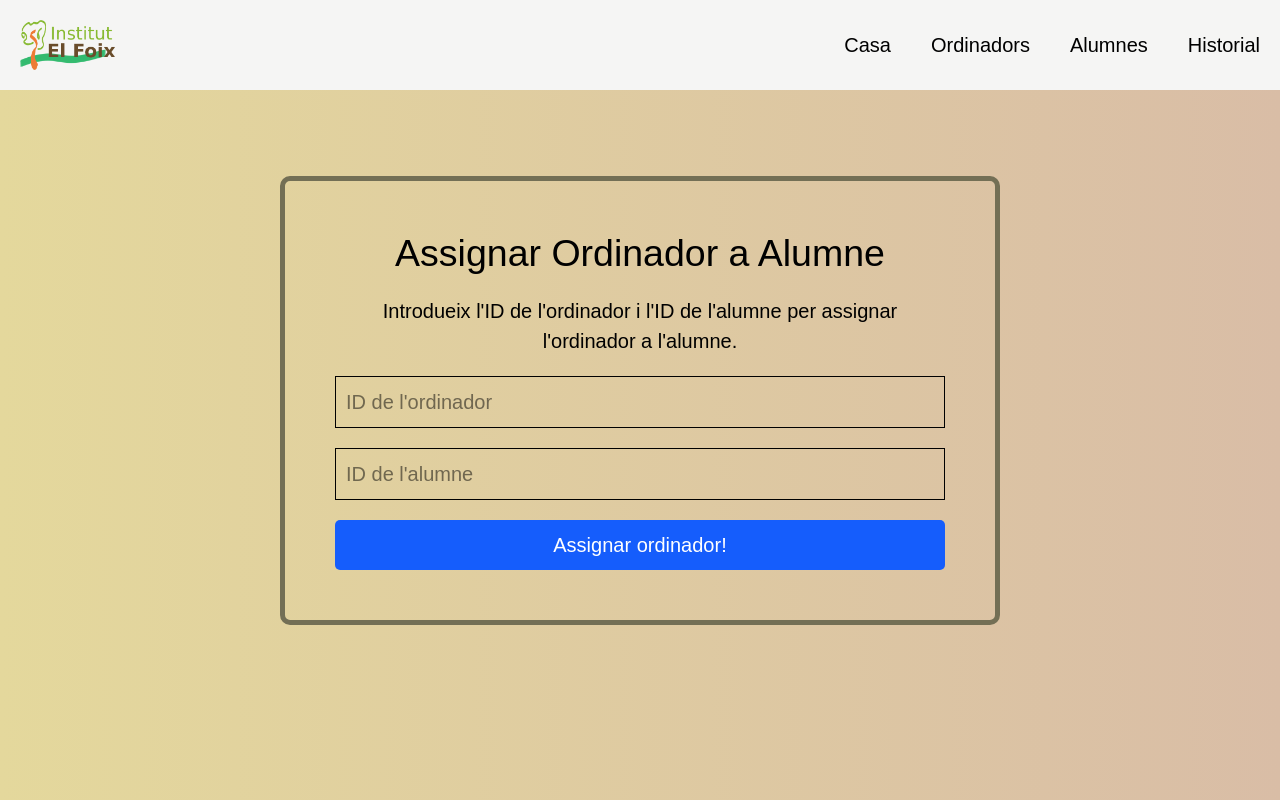
After one commit to GthbHatim/TREC2027, a Flask app: page /assignar/html/form in a window 1280 px wide. The commit adds this page. Run offline with Flask 3, Linux system fonts and the light colour scheme; some web fonts are replaced.

Commit message:
Afegits botons per assignar, borrar, marcar estats de ordinador. Canvi UI per una més bonica.

```diff
--- a/app/ordinadorshistorial.py
+++ b/app/ordinadorshistorial.py
@@ -53,7 +53,8 @@ def borrar_ordinador(id):
     ordinador = db.session.get(Ordinador, id)
     if not ordinador:
         return {"error": "Ordinador no enregistrat"}, 404
-    ordinador.estat = "baixa"
+    ordinador.estat = "de baixa"
+    ordinador.alumne_id = None
     db.session.commit()
     return {"missatge": "Ordinador donat de baixa", "id": ordinador.id}, 200
 
--- a/app/ruteshtml.py
+++ b/app/ruteshtml.py
@@ -34,6 +34,10 @@ def veure_historial():
 @app.route("/benvingut")
 def benvingut():
     return render_template("benvinguda.html")
+
+@app.route("/assignar/html/form")
+def formulari_assignar():
+    return render_template("assignar.html")
 
 @app.route("/alumnes/html/formulari")
 def formulari_alumnes():
@@ -83,3 +87,123 @@ def post_alumne():
         db.session.commit()
 
     return redirect(url_for("veure_alumnes"))
+
+@app.route('/alumnes/html/restaurar', methods=['POST'])
+def restaurar_alumne_html():
+    alumne_id = request.form.get('alumne_id')
+    alumne = db.session.get(Alumne, alumne_id)
+
+    if not alumne:
+        return redirect(url_for('veure_alumnes'))
+
+    alumne.estat = "actiu"
+    db.session.commit()
+
+    return redirect(url_for('veure_alumnes'))
+
+@app.route('/ordinadors/html/reparar', methods=['POST'])
+def reparar_ordinador_html():
+    num_serie = request.form.get('num_serie')
+    ordinador = Ordinador.query.filter_by(num_serie=num_serie).first()
+
+    if not ordinador:
+        # manejar error, ordenador no encontrado
+        return redirect(url_for('veure_ordinadors'))
+
+    ordinador.estat = 'En reparació'
+    db.session.commit()
+
+    return redirect(url_for('veure_ordinadors'))
+
+@app.route('/ordinadors/html/baixa', methods=['POST'])
+def baixa_ordinador_html():
+    num_serie = request.form.get('num_serie')
+    ordinador = Ordinador.query.filter_by(num_serie=num_serie).first()
+
+    if not ordinador:
+        return redirect(url_for('veure_ordinadors'))
+
+    ordinador.estat = ' de baixa'
+    ordinador.alumne_id = None
+    db.session.commit()
+
+    return redirect(url_for('veure_ordinadors'))
+
+@app.route('/ordinadors/html/emmagatzemar', methods=['POST'])
+def emmagatzemar_ordinador_html():
+    num_serie = request.form.get('num_serie')
+    ordinador = Ordinador.query.filter_by(num_serie=num_serie).first()
+
+    if not ordinador:
+        return redirect(url_for('veure_ordinadors'))
+
+    ordinador.estat = 'emmagatzemat'
+    ordinador.alumne_id = None
+    db.session.commit()
+
+    return redirect(url_for('veure_ordinadors'))
+
+@app.route('/assignar/html', methods=['POST'])
+def assignar_ordinador_html():
+    ordinador_id = request.form.get('ordinador_id')
+    alumne_id = request.form.get('alumne_id')
+
+    if not ordinador_id or not alumne_id:
+        return {"error": "Falten dades"}, 404
+
+    ordinador = db.session.get(Ordinador, ordinador_id)
+    if not ordinador:
+        return {"error": "Ordinador no trobat"}, 404
+
+    alumne = db.session.get(Alumne, alumne_id)
+    if not alumne:
+        return {"error": "Alumne no trobat"}, 404
+
+    if ordinador.alumne_id is not None:
+        historial_retirada = Historial(
+            alumne_id=ordinador.alumne_id,
+            ordinador_id=ordinador.id,
+            accio="retirat"
+        )
+        db.session.add(historial_retirada)
+
+    ordinador.alumne_id = alumne.id
+    ordinador.estat = "assignat"
+
+    historial_assignacio = Historial(
+        alumne_id=alumne.id,
+        ordinador_id=ordinador.id,
+        accio="assignat"
+    )
+    db.session.add(historial_assignacio)
+
+    db.session.commit()
+    return redirect(url_for('veure_historial'))
+
+@app.route('/alumnes/html/baixa', methods=['POST'])
+def baixa_alumne_html():
+    alumne_id = request.form.get('alumne_id')
+    alumne = db.session.get(Alumne, alumne_id)
+
+    if not alumne:
+        return redirect(url_for('veure_alumnes'))
+
+    alumne.estat = "de baixa"
+
+    ordinadors_assignats = db.session.execute(
+        db.select(Ordinador).filter_by(alumne_id=alumne.id)
+    ).scalars().all()
+
+    for ordinador in ordinadors_assignats:
+        historial = Historial(
+            alumne_id=alumne.id,
+            ordinador_id=ordinador.id,
+            accio="retirat (baixa alumne)"
+        )
+        db.session.add(historial)
+
+        ordinador.alumne_id = None
+        ordinador.estat = "emmagatzemat"
+
+    db.session.commit()
+    return redirect(url_for('veure_alumnes'))
--- a/app/static/css/styles.css
+++ b/app/static/css/styles.css
@@ -3,7 +3,7 @@ html {
 }
 
 body {
-    background-color: rgb(238, 234, 212);
+    background: linear-gradient(to right, #e4d89c, #d9bda6);
     color: black;
     font-family: "Century Gothic", sans-serif;
     font-optical-sizing: auto;
@@ -30,3 +30,7 @@ h1 {
     font-weight: 400;
     font-style: bold;
 }
+
+ asfdjlkdsf{
+    background-color: rgb(115, 111, 85)
+ }
--- /dev/null
+++ b/app/templates/assignar.html
@@ -0,0 +1,16 @@
+{% extends "base.html" %}
+{% block content %}
+<div class="flex justify-center items-center min-h-[80vh]">
+
+<div class="p-10 w-full max-w-xl border-5 border-[rgb(115_111_85)] rounded-lg flex flex-col items-center justify-center">
+    <h1 class="text-3xl font-bold mb-4 text-center">Assignar Ordinador a Alumne</h1>
+    <p class="mb-4 text-center">Introdueix l'ID de l'ordinador i l'ID de l'alumne per assignar l'ordinador a l'alumne.</p>
+    <form method="POST" action="{{ url_for('assignar_ordinador_html') }}" class="flex flex-col gap-4 w-full">
+      <input type="text" name="ordinador_id" placeholder="ID de l'ordinador" class="border p-2 w-full" required>
+      <input type="text" name="alumne_id" placeholder="ID de l'alumne" class="border p-2 w-full" required>
+      <button type="submit" class="bg-blue-600 hover:bg-blue-700 text-white p-2 w-full rounded">Assignar ordinador!</button>
+    </form>
+  </div>
+
+</div>
+{% endblock %}
--- a/app/templates/base.html
+++ b/app/templates/base.html
@@ -11,7 +11,7 @@
     <link href="https://fonts.googleapis.com/css2?family=Stack+Sans+Headline:wght@200..700&display=swap" rel="stylesheet">
 </head>
 <body>
-<nav class="bg-rgb(31, 31, 31) w-full p-4">
+<nav class="fixed bg-rgb(31, 31, 31) w-full p-4">
   <div class="max-w-screen-xl flex items-center justify-between mx-auto">
     <a href="https://agora.xtec.cat/ieselfoix/" class="image"><img src="{{ url_for('static', filename='logo.png') }}" alt="Logo" class="h-10"></a>
     <ul class="flex space-x-8">
@@ -30,7 +30,9 @@
     </ul>
   </div>
 </nav>
+<main class="pt-16">
 {% block content %}
 {% endblock %}
+</main>
 </body>
 </html>
```
Also changed, not shown: app/templates/alumnes/afegir.html (+15 -7 lines), app/templates/alumnes/veure.html (+49 -2 lines), app/templates/ordinadors/afegir.html (+12 -6 lines), app/templates/ordinadors/veure.html (+59 -2 lines), misc/notes.txt (+18 -0 lines).
